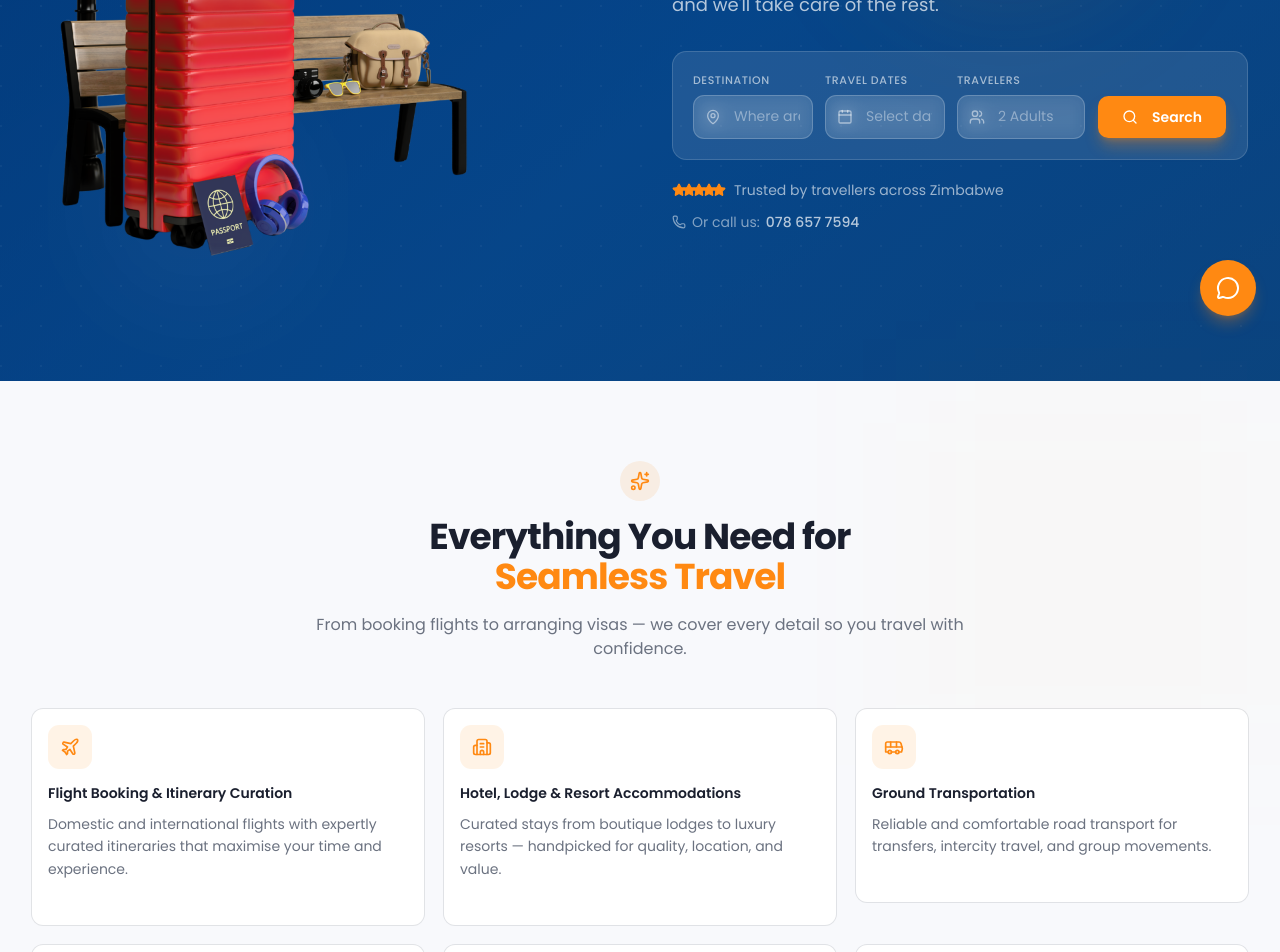
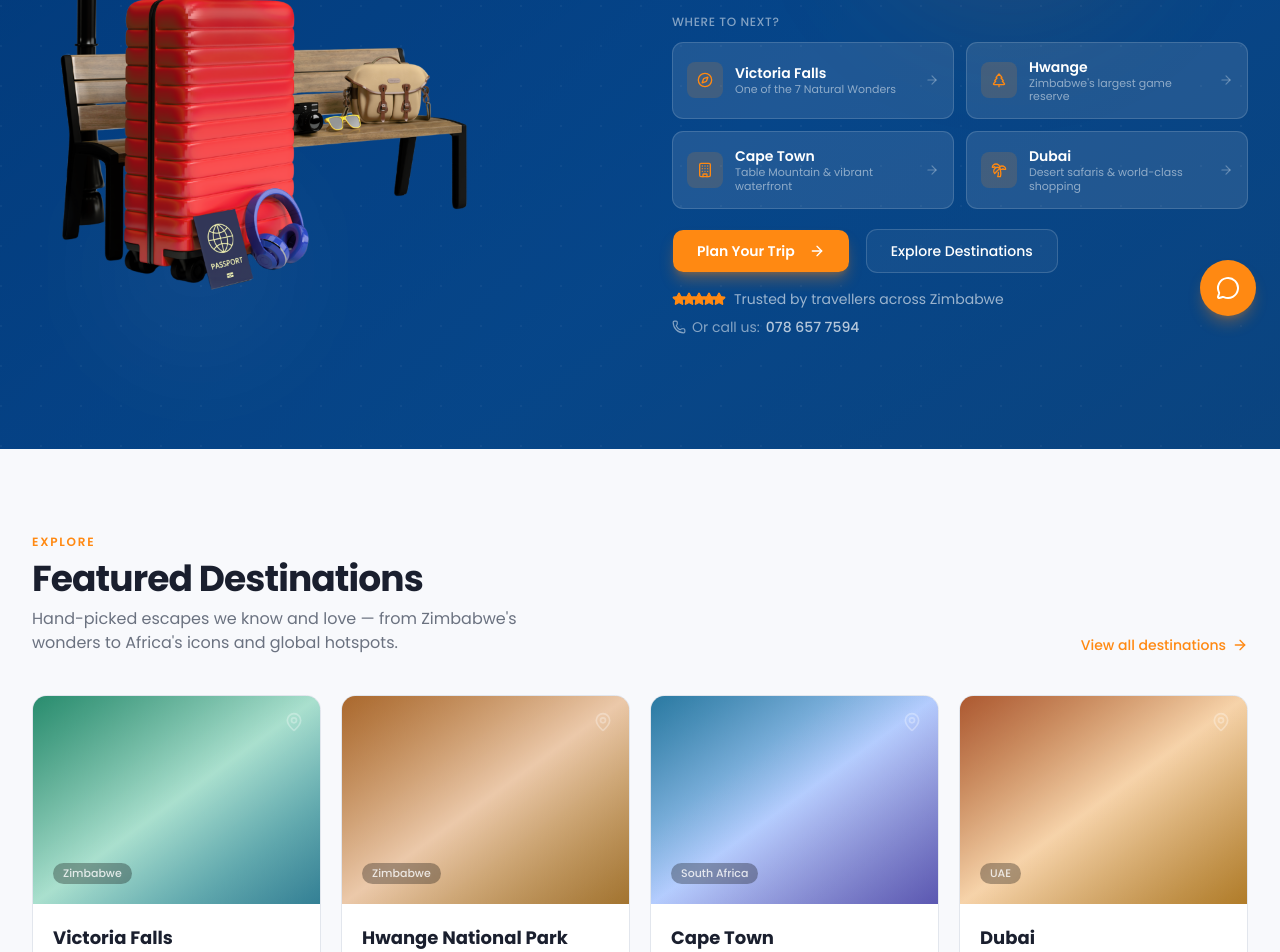
Before and after one commit to renegadec/arctravel, a Next.js app: page / in a window 1280 px wide. Shown: the part 460-1412 px from the top of the page. Built offline with nearby package versions, Linux system fonts and the light colour scheme.

Commit message:
homepage: replace search panel with destination prompts + add featured destinations section

```diff
--- a/src/app/page.tsx
+++ b/src/app/page.tsx
@@ -1,4 +1,5 @@
 import HeroSection from "@/components/home/HeroSection";
+import FeaturedDestinations from "@/components/home/FeaturedDestinations";
 import ServicesOverview from "@/components/home/ServicesOverview";
 import WhyChooseUs from "@/components/home/WhyChooseUs";
 import TestimonialsSection from "@/components/home/TestimonialsSection";
@@ -8,6 +9,7 @@ export default function Home() {
   return (
     <>
       <HeroSection />
+      <FeaturedDestinations />
       <ServicesOverview />
       <WhyChooseUs />
       <TestimonialsSection />
--- /dev/null
+++ b/src/components/home/FeaturedDestinations.tsx
@@ -0,0 +1,113 @@
+import Link from "next/link";
+import { ArrowRight, MapPin, Star } from "lucide-react";
+import { destinations } from "@/lib/constants";
+
+// Pick the 4 most popular/marketable destinations
+const featured = destinations.filter((d) =>
+  [
+    "Victoria Falls",
+    "Hwange National Park",
+    "Cape Town",
+    "Dubai",
+  ].includes(d.name)
+);
+
+const gradientBg: Record<string, string> = {
+  "Victoria Falls":
+    "from-emerald-800/80 via-emerald-600/30 to-cyan-900/80",
+  "Hwange National Park": "from-amber-900/80 via-amber-700/30 to-yellow-900/80",
+  "Cape Town": "from-sky-900/80 via-blue-600/30 to-indigo-900/80",
+  Dubai: "from-orange-900/80 via-amber-600/30 to-yellow-800/80",
+};
+
+const gradientFg: Record<string, string> = {
+  "Victoria Falls":
+    "from-emerald-500/20 via-emerald-400/5 to-cyan-500/20",
+  "Hwange National Park":
+    "from-amber-500/20 via-amber-400/5 to-yellow-500/20",
+  "Cape Town": "from-sky-500/20 via-blue-400/5 to-indigo-500/20",
+  Dubai: "from-orange-500/20 via-amber-400/5 to-yellow-500/20",
+};
+
+export default function FeaturedDestinations() {
+  return (
+    <section className="py-16 sm:py-20">
+      <div className="mx-auto max-w-7xl px-4 sm:px-6 lg:px-8">
+        {/* Section header */}
+        <div className="mb-10 flex flex-col items-start justify-between gap-4 sm:flex-row sm:items-end">
+          <div>
+            <span className="text-xs font-semibold uppercase tracking-[0.15em] text-[#ff8912]">
+              Explore
+            </span>
+            <h2 className="mt-1.5 text-3xl font-bold tracking-tight sm:text-4xl">
+              Featured Destinations
+            </h2>
+            <p className="mt-2 max-w-lg text-muted-foreground">
+              Hand-picked escapes we know and love — from Zimbabwe&apos;s
+              wonders to Africa&apos;s icons and global hotspots.
+            </p>
+          </div>
+          <Link
+            href="/destinations"
+            className="group flex shrink-0 items-center gap-1.5 text-sm font-medium text-[#ff8912] transition-colors hover:text-[#e67a00]"
+          >
+            View all destinations
+            <ArrowRight className="h-4 w-4 transition-transform group-hover:translate-x-1" />
+          </Link>
+        </div>
+
+        {/* Cards */}
+        <div className="grid gap-5 sm:grid-cols-2 lg:grid-cols-4">
+          {featured.map((dest) => (
+            <Link
+              key={dest.name}
+              href={dest.href}
+              className="group relative block overflow-hidden rounded-2xl border border-border bg-card transition-all hover:-translate-y-1.5 hover:shadow-xl"
+            >
+              {/* Image area with gradient */}
+              <div
+                className={`relative flex h-52 items-end justify-start bg-gradient-to-br ${gradientBg[dest.name]} p-5`}
+              >
+                <div
+                  className={`pointer-events-none absolute inset-0 bg-gradient-to-br ${gradientFg[dest.name]}`}
+                />
+                {/* Decorative map pin */}
+                <MapPin className="absolute right-4 top-4 h-5 w-5 text-white/30" />
+
+                {/* Region badge */}
+                <span className="relative z-10 rounded-full bg-black/30 px-2.5 py-0.5 text-[11px] font-medium text-white/80 backdrop-blur-sm">
+                  {dest.country}
+                </span>
+              </div>
+
+              {/* Content */}
+              <div className="p-5">
+                <h3 className="text-lg font-bold transition-colors group-hover:text-[#ff8912]">
+                  {dest.name}
+                </h3>
+                <p className="mt-1.5 line-clamp-2 text-sm leading-relaxed text-muted-foreground">
+                  {dest.description}
+                </p>
+
+                {/* Bottom row */}
+                <div className="mt-4 flex items-center justify-between border-t border-border pt-4">
+                  <div className="flex items-center gap-1">
+                    <Star className="h-3.5 w-3.5 fill-[#ff8912] text-[#ff8912]" />
+                    <Star className="h-3.5 w-3.5 fill-[#ff8912] text-[#ff8912]" />
+                    <Star className="h-3.5 w-3.5 fill-[#ff8912] text-[#ff8912]" />
+                    <Star className="h-3.5 w-3.5 fill-[#ff8912] text-[#ff8912]" />
+                    <Star className="h-3.5 w-3.5 fill-[#ff8912]/60 text-[#ff8912]/60" />
+                  </div>
+                  <span className="flex items-center gap-1 text-xs font-medium text-[#ff8912] opacity-0 transition-all group-hover:opacity-100">
+                    Explore{" "}
+                    <ArrowRight className="h-3 w-3 transition-transform group-hover:translate-x-0.5" />
+                  </span>
+                </div>
+              </div>
+            </Link>
+          ))}
+        </div>
+      </div>
+    </section>
+  );
+}
--- a/src/components/home/HeroSection.tsx
+++ b/src/components/home/HeroSection.tsx
@@ -1,13 +1,42 @@
 import Link from "next/link";
 import { Button } from "@/components/ui/button";
 import {
-  MapPin,
-  Calendar,
-  Users,
-  Search,
   Star,
   Phone,
+  MapPin,
+  Compass,
+  TreePine,
+  Building,
+  Palmtree,
+  ArrowRight,
 } from "lucide-react";
+
+const destinationPrompts = [
+  {
+    name: "Victoria Falls",
+    href: "/destinations/victoria-falls",
+    icon: Compass,
+    desc: "One of the 7 Natural Wonders",
+  },
+  {
+    name: "Hwange",
+    href: "/destinations/hwange-national-park",
+    icon: TreePine,
+    desc: "Zimbabwe's largest game reserve",
+  },
+  {
+    name: "Cape Town",
+    href: "/destinations/cape-town",
+    icon: Building,
+    desc: "Table Mountain & vibrant waterfront",
+  },
+  {
+    name: "Dubai",
+    href: "/destinations/dubai",
+    icon: Palmtree,
+    desc: "Desert safaris & world-class shopping",
+  },
+];
 
 export default function HeroSection() {
   return (
@@ -51,8 +80,8 @@ export default function HeroSection() {
             </div>
           </div>
 
-          {/* Right: Text + Search */}
-          <div className="order-1 mx-auto max-w-xl text-center lg:order-2 lg:mx-0 lg:text-left">
+          {/* Right: Text + Destination Prompts */}
+          <div className="order-1 mx-auto w-full max-w-xl text-center lg:order-2 lg:mx-0 lg:text-left">
             {/* Badge */}
             <div className="mx-auto mb-6 inline-flex w-fit animate-slide-up items-center gap-2 rounded-full border border-white/20 bg-white/10 px-4 py-1.5 text-sm text-white/85 lg:mx-0">
               <span className="h-2 w-2 rounded-full bg-[#ff8912] animate-pulse-glow" />
@@ -78,69 +107,63 @@ export default function HeroSection() {
               you&apos;re going and we&apos;ll take care of the rest.
             </p>
 
-            {/* Search Panel */}
+            {/* Destination Prompts */}
             <div
               className="mt-8 animate-slide-up"
               style={{ animationDelay: "0.2s" }}
             >
-              <div className="rounded-2xl border border-white/15 bg-white/10 p-4 backdrop-blur-md sm:p-5">
-                <div className="flex flex-col gap-3 sm:flex-row sm:items-end">
-                  <div className="flex-1">
-                    <label className="mb-1.5 block text-[11px] font-medium uppercase tracking-wider text-white/60">
-                      Destination
-                    </label>
-                    <div className="relative">
-                      <MapPin className="pointer-events-none absolute left-3 top-1/2 h-4 w-4 -translate-y-1/2 text-white/50" />
-                      <input
-                        type="text"
-                        placeholder="Where are you going?"
-                        className="h-11 w-full rounded-xl border border-white/20 bg-white/10 pl-10 pr-3 text-sm text-white placeholder:text-white/40 backdrop-blur-sm outline-none transition-all focus:border-[#ff8912]/60 focus:bg-white/[0.15] focus:ring-1 focus:ring-[#ff8912]/30"
-                      />
+              <p className="mb-3 text-left text-xs font-medium uppercase tracking-wider text-white/50">
+                Where to next?
+              </p>
+              <div className="grid grid-cols-2 gap-3">
+                {destinationPrompts.map((dest) => (
+                  <Link
+                    key={dest.name}
+                    href={dest.href}
+                    className="group flex items-center gap-3 rounded-xl border border-white/15 bg-white/10 p-3.5 backdrop-blur-sm transition-all hover:border-[#ff8912]/50 hover:bg-white/[0.18] hover:shadow-lg hover:shadow-[#ff8912]/5 active:scale-[0.97]"
+                  >
+                    <div className="flex h-9 w-9 shrink-0 items-center justify-center rounded-lg bg-[#ff8912]/15 text-[#ff8912] transition-colors group-hover:bg-[#ff8912]/25">
+                      <dest.icon className="h-4 w-4" />
                     </div>
-                  </div>
+                    <div className="flex-1 text-left">
+                      <p className="text-sm font-semibold text-white transition-colors group-hover:text-[#ff8912]">
+                        {dest.name}
+                      </p>
+                      <p className="text-[11px] leading-tight text-white/50">
+                        {dest.desc}
+                      </p>
+                    </div>
+                    <ArrowRight className="h-3.5 w-3.5 shrink-0 text-white/30 transition-all group-hover:translate-x-0.5 group-hover:text-[#ff8912]" />
+                  </Link>
+                ))}
+              </div>
+            </div>
 
-                  <div className="flex-1">
-                    <label className="mb-1.5 block text-[11px] font-medium uppercase tracking-wider text-white/60">
-                      Travel Dates
-                    </label>
-                    <div className="relative">
-                      <Calendar className="pointer-events-none absolute left-3 top-1/2 h-4 w-4 -translate-y-1/2 text-white/50" />
-                      <input
-                        type="text"
-                        placeholder="Select dates"
-                        className="h-11 w-full rounded-xl border border-white/20 bg-white/10 pl-10 pr-3 text-sm text-white placeholder:text-white/40 backdrop-blur-sm outline-none transition-all focus:border-[#ff8912]/60 focus:bg-white/[0.15] focus:ring-1 focus:ring-[#ff8912]/30"
-                      />
-                    </div>
-                  </div>
-
-                  <div className="w-full sm:w-32">
-                    <label className="mb-1.5 block text-[11px] font-medium uppercase tracking-wider text-white/60">
-                      Travelers
-                    </label>
-                    <div className="relative">
-                      <Users className="pointer-events-none absolute left-3 top-1/2 h-4 w-4 -translate-y-1/2 text-white/50" />
-                      <input
-                        type="text"
-                        placeholder="2 Adults"
-                        className="h-11 w-full rounded-xl border border-white/20 bg-white/10 pl-10 pr-3 text-sm text-white placeholder:text-white/40 backdrop-blur-sm outline-none transition-all focus:border-[#ff8912]/60 focus:bg-white/[0.15] focus:ring-1 focus:ring-[#ff8912]/30"
-                      />
-                    </div>
-                  </div>
-
-                  <Link href="/book?source=hero" className="w-full sm:w-auto">
-                    <Button className="h-11 w-full rounded-xl bg-[#ff8912] px-6 text-sm font-semibold text-white shadow-lg shadow-[#ff8912]/30 hover:bg-[#e67a00] active:scale-[0.97] transition-all cursor-pointer">
-                      <Search className="mr-2 h-4 w-4" />
-                      Search
-                    </Button>
-                  </Link>
-                </div>
-              </div>
+            {/* CTA row */}
+            <div
+              className="mt-5 flex animate-slide-up flex-col items-center gap-3 sm:flex-row sm:gap-4 lg:justify-start"
+              style={{ animationDelay: "0.25s" }}
+            >
+              <Link href="/book" className="w-full sm:w-auto">
+                <Button className="h-11 w-full rounded-xl bg-[#ff8912] px-6 text-sm font-semibold text-white shadow-lg shadow-[#ff8912]/30 hover:bg-[#e67a00] active:scale-[0.97] transition-all cursor-pointer sm:w-auto">
+                  Plan Your Trip
+                  <ArrowRight className="ml-2 h-4 w-4" />
+                </Button>
+              </Link>
+              <Link href="/destinations">
+                <Button
+                  variant="outline"
+                  className="h-11 w-full rounded-xl border-white/20 bg-white/5 px-6 text-sm font-medium text-white hover:bg-white/10 active:scale-[0.97] transition-all cursor-pointer sm:w-auto"
+                >
+                  Explore Destinations
+                </Button>
+              </Link>
             </div>
 
             {/* Social proof */}
             <div
-              className="mt-5 flex animate-slide-up items-center justify-center gap-2 text-sm text-white/60 lg:justify-start"
-              style={{ animationDelay: "0.25s" }}
+              className="mt-4 flex animate-slide-up items-center justify-center gap-2 text-sm text-white/60 lg:justify-start"
+              style={{ animationDelay: "0.3s" }}
             >
               <div className="flex -space-x-1">
                 {[...Array(5)].map((_, i) => (
@@ -155,8 +178,8 @@ export default function HeroSection() {
 
             {/* Quick contact */}
             <div
-              className="mt-3 flex animate-slide-up items-center justify-center gap-1.5 text-sm text-white/50 lg:justify-start"
-              style={{ animationDelay: "0.3s" }}
+              className="mt-2 flex animate-slide-up items-center justify-center gap-1.5 text-sm text-white/50 lg:justify-start"
+              style={{ animationDelay: "0.35s" }}
             >
               <Phone className="h-3.5 w-3.5" />
               <span>Or call us: </span>
```
